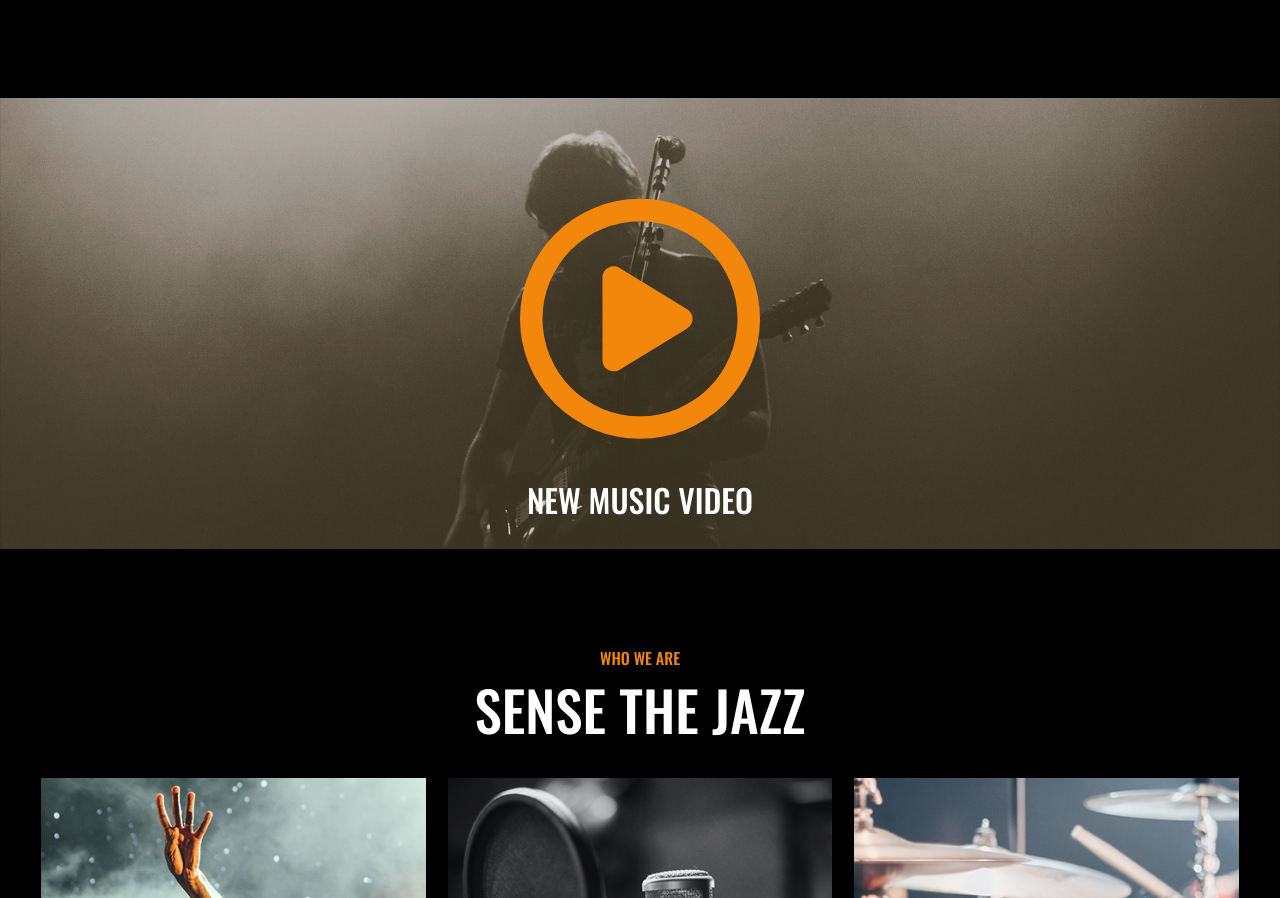
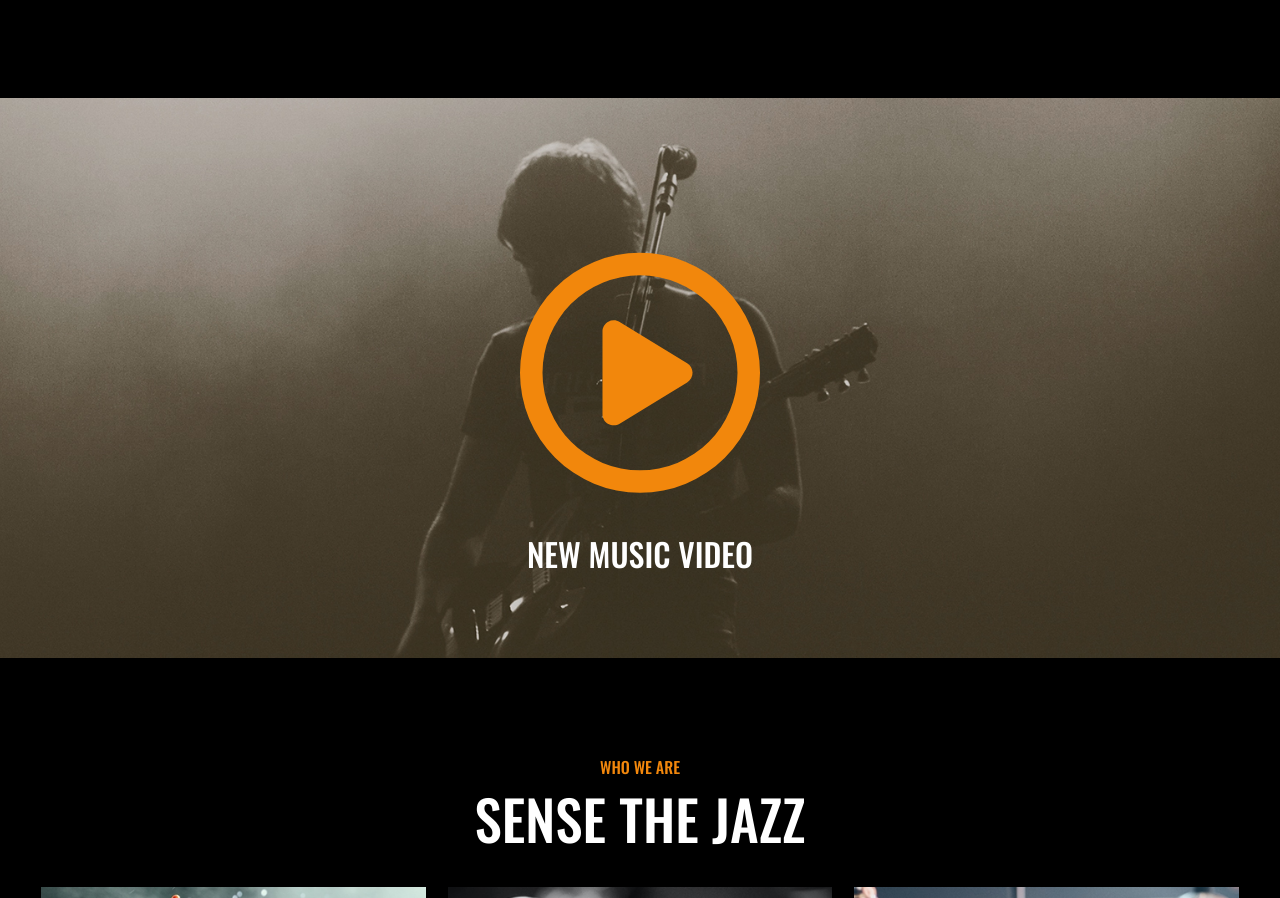
Before and after one commit to AndreaMargutti/proj-html-vuejs, a Vue app: page / in a window 1280 px wide. Shown: the part 1384-2282 px from the top of the page. Built offline with nearby package versions, Linux system fonts and the light colour scheme.

Commit message:
fixed size component

```diff
--- a/src/components/MainTopVideo.vue
+++ b/src/components/MainTopVideo.vue
@@ -1,32 +1,31 @@
 <script>
 export default {
   data() {
-    return {
-
-    }
-  }
-}
+    return {};
+  },
+};
 </script>
 
 <template>
   <section id="video">
-        <img src="../assets/img/Video.jpg" alt="">
+    <img src="../assets/img/Video.jpg" alt="" />
     <div>
-            <i class="fa-regular fa-circle-play">
-            </i>
+      <i class="fa-regular fa-circle-play"> </i>
       <h2>NEW MUSIC VIDEO</h2>
     </div>
   </section>
 </template>
 
 <style lang="scss" scoped>
-
 section {
   position: relative;
+  height: 70vh;
 }
 
 img {
   width: 100%;
+  height: 100%;
+  object-fit: cover;
 }
 
 div {
@@ -41,5 +40,4 @@ div {
     color: white;
   }
 }
-
 </style>
```
Lines whose indentation alone changed are shown as unchanged.
